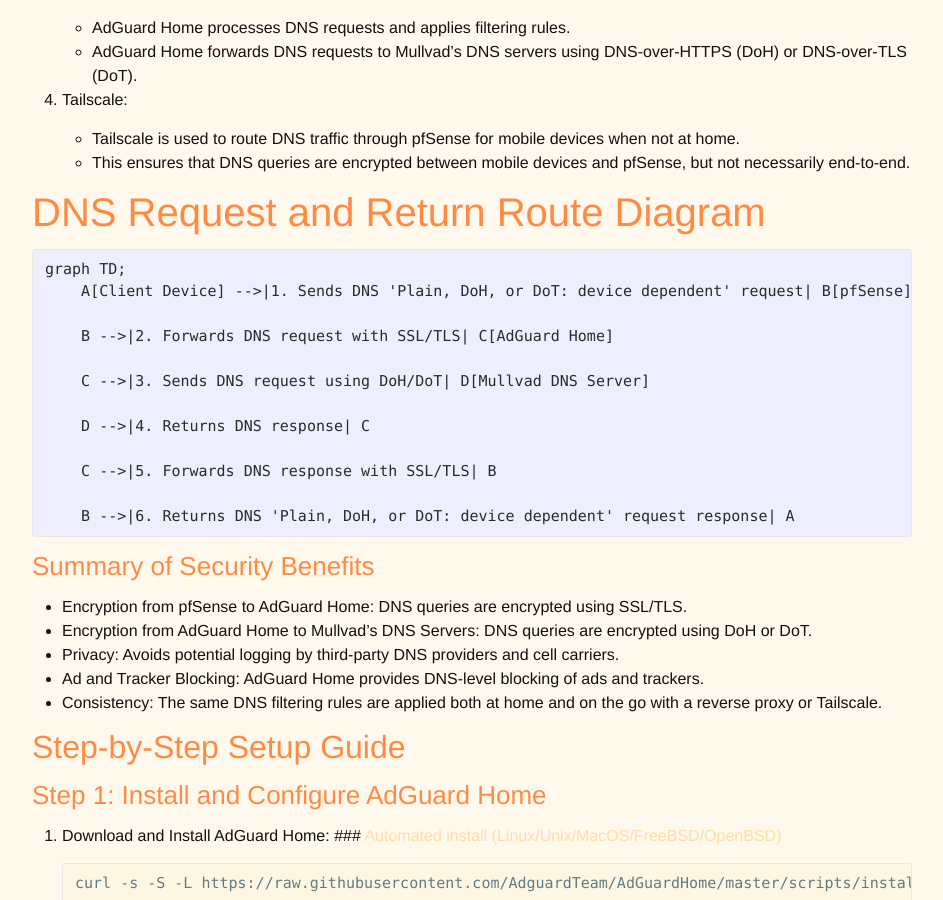
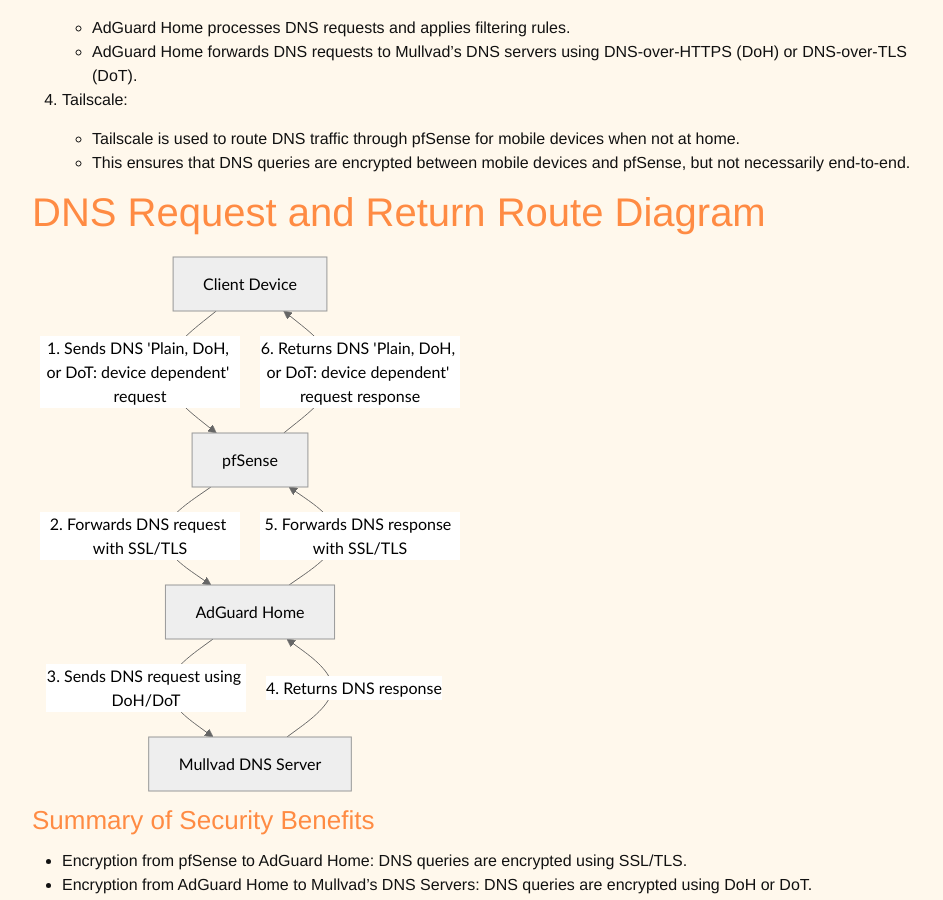
Before and after one commit to MillerApps/MillerApps.github.io, a Jekyll site: the page built from _posts/2024/2024-07-20-dns-fun.md, in a window 1280 px wide and 900 px high, scrolled down 799 px. Shown: the whole window, without its empty margins (168-1111 px from the left). Built offline with Jekyll 4.4.1, drawn with Linux system fonts in a browser that asks for light colours; comment, search, counter and statistics services are not loaded.

Commit message:
added mermaid.js

````diff
--- a/_includes/scripts.html
+++ b/_includes/scripts.html
@@ -1,3 +1,13 @@
-<script src="https://code.jquery.com/jquery-2.2.4.min.js" integrity="sha256-BbhdlvQf/xTY9gja0Dq3HiwQF8LaCRTXxZKRutelT44=" crossorigin="anonymous"></script>
+<script
+  src="https://code.jquery.com/jquery-2.2.4.min.js"
+  integrity="sha256-BbhdlvQf/xTY9gja0Dq3HiwQF8LaCRTXxZKRutelT44="
+  crossorigin="anonymous"
+></script>
 <script src="//cdnjs.cloudflare.com/ajax/libs/tether/1.4.0/js/tether.min.js"></script>
 <script src="/assets/js/bootstrap.min.js"></script>
+<script src="https://cdn.jsdelivr.net/npm/mermaid/dist/mermaid.min.js"></script>
+<script>
+  document.addEventListener("DOMContentLoaded", function () {
+    mermaid.initialize({ startOnLoad: true, theme: "neutral" });
+  });
+</script>
--- a/_posts/2024/2024-07-20-dns-fun.md
+++ b/_posts/2024/2024-07-20-dns-fun.md
@@ -36,20 +36,21 @@ My current setup involves the following components and configurations to ensure
 
 # DNS Request and Return Route Diagram
 
-```mermaid
-graph TD;
+<div class="mermaid">
+graph TD
     A[Client Device] -->|1. Sends DNS 'Plain, DoH, or DoT: device dependent' request| B[pfSense]
 
-    B -->|2. Forwards DNS request with SSL/TLS| C[AdGuard Home]
+B -->|2. Forwards DNS request with SSL/TLS| C[AdGuard Home]
 
-    C -->|3. Sends DNS request using DoH/DoT| D[Mullvad DNS Server]
+C -->|3. Sends DNS request using DoH/DoT| D[Mullvad DNS Server]
 
-    D -->|4. Returns DNS response| C
+D -->|4. Returns DNS response| C
 
-    C -->|5. Forwards DNS response with SSL/TLS| B
+C -->|5. Forwards DNS response with SSL/TLS| B
 
-    B -->|6. Returns DNS 'Plain, DoH, or DoT: device dependent' request response| A
-```
+B -->|6. Returns DNS 'Plain, DoH, or DoT: device dependent' request response| A
+
+</div>
 
 ### Summary of Security Benefits
 
````
